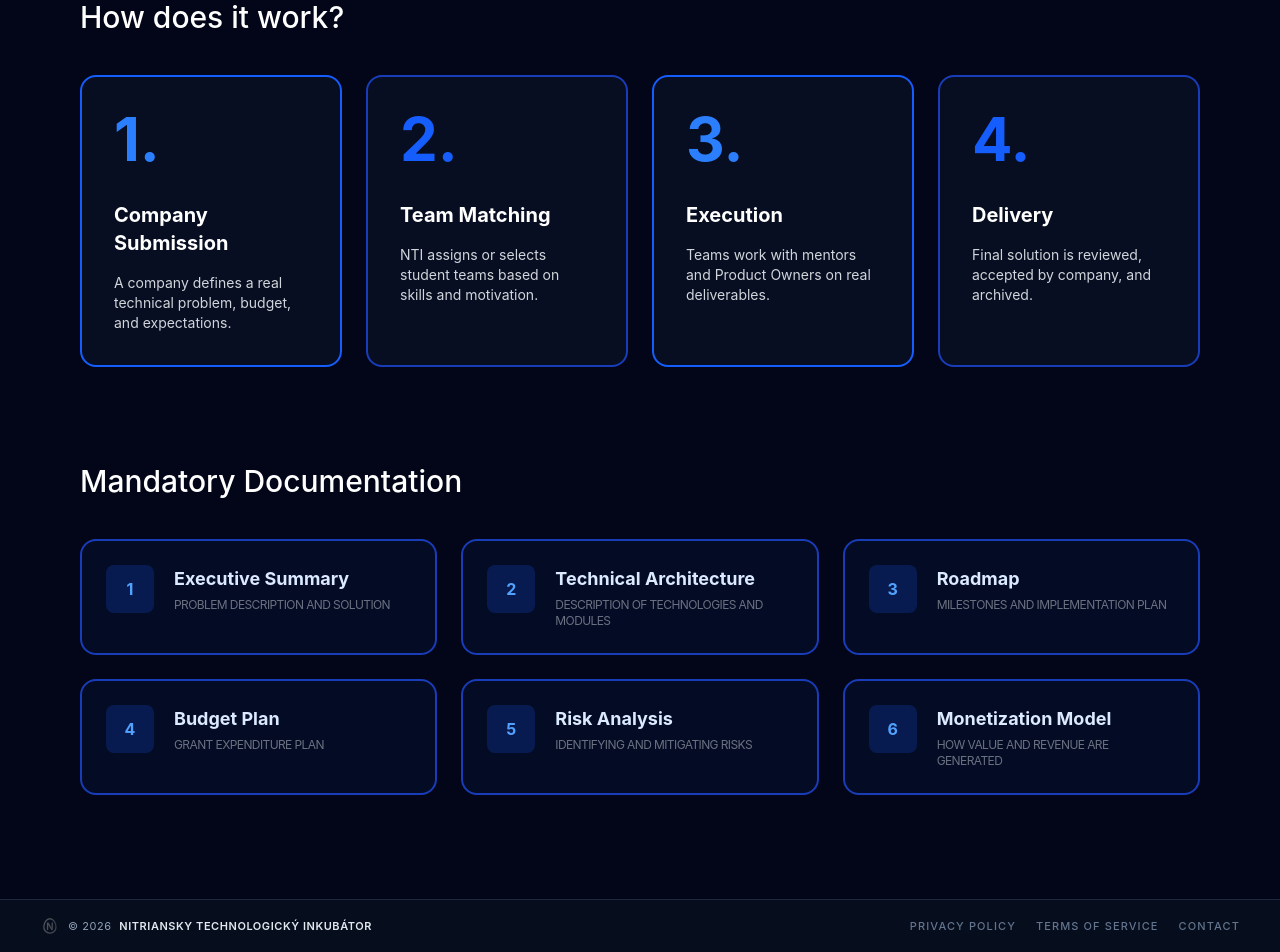
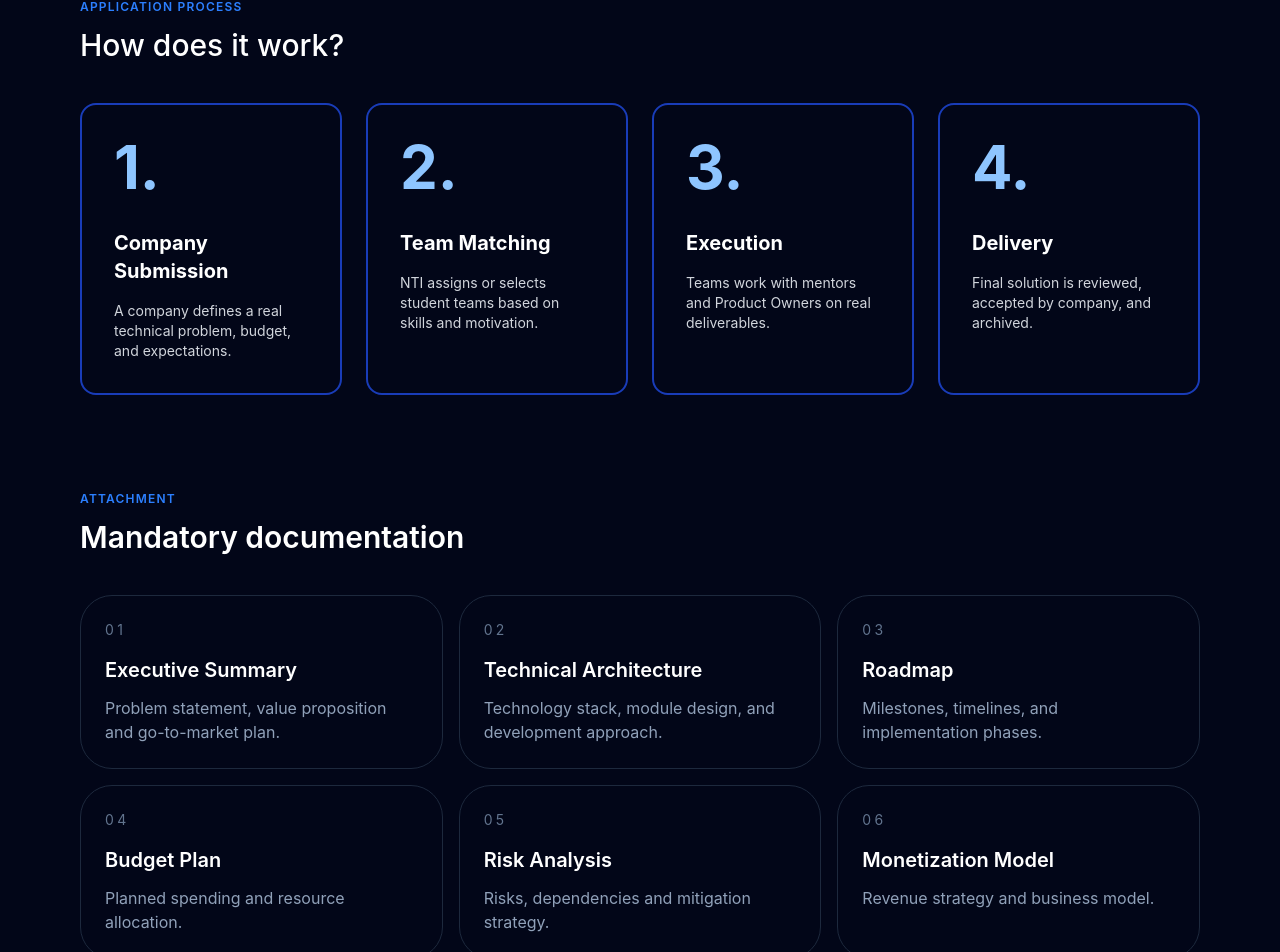
Before and after one commit to sauwin/FE_NTI, a Vue app: page /programs/b in a window 1280 px wide. Shown: the part 617-1569 px from the top of the page. Built offline with nearby package versions, Linux system fonts and the light colour scheme.

Commit message:
Program A, B design changes

```diff
--- /dev/null
+++ b/src/components/Documentation.vue
@@ -0,0 +1,41 @@
+<template>
+  <section>
+    <div class="section-label-light">Attachment</div>
+    <div class="flex flex-col gap-6 lg:flex-row lg:items-end lg:justify-between">
+      <h2 class="text-3xl font-semibold text-white">Mandatory documentation</h2>
+    </div>
+
+    <div class="mt-10 grid gap-4 sm:grid-cols-2 xl:grid-cols-3">
+      <div class="rounded-4xl border border-slate-800 bg-slate-950 p-6">
+        <p class="text-sm uppercase tracking-[0.24em] text-slate-500">01</p>
+        <h3 class="mt-4 text-xl font-semibold text-white">Executive Summary</h3>
+        <p class="mt-3 text-slate-400">Problem statement, value proposition and go-to-market plan.</p>
+      </div>
+      <div class="rounded-4xl border border-slate-800 bg-slate-950 p-6">
+        <p class="text-sm uppercase tracking-[0.24em] text-slate-500">02</p>
+        <h3 class="mt-4 text-xl font-semibold text-white">Technical Architecture</h3>
+        <p class="mt-3 text-slate-400">Technology stack, module design, and development approach.</p>
+      </div>
+      <div class="rounded-4xl border border-slate-800 bg-slate-950 p-6">
+        <p class="text-sm uppercase tracking-[0.24em] text-slate-500">03</p>
+        <h3 class="mt-4 text-xl font-semibold text-white">Roadmap</h3>
+        <p class="mt-3 text-slate-400">Milestones, timelines, and implementation phases.</p>
+      </div>
+      <div class="rounded-4xl border border-slate-800 bg-slate-950 p-6">
+        <p class="text-sm uppercase tracking-[0.24em] text-slate-500">04</p>
+        <h3 class="mt-4 text-xl font-semibold text-white">Budget Plan</h3>
+        <p class="mt-3 text-slate-400">Planned spending and resource allocation.</p>
+      </div>
+      <div class="rounded-4xl border border-slate-800 bg-slate-950 p-6">
+        <p class="text-sm uppercase tracking-[0.24em] text-slate-500">05</p>
+        <h3 class="mt-4 text-xl font-semibold text-white">Risk Analysis</h3>
+        <p class="mt-3 text-slate-400">Risks, dependencies and mitigation strategy.</p>
+      </div>
+      <div class="rounded-4xl border border-slate-800 bg-slate-950 p-6">
+        <p class="text-sm uppercase tracking-[0.24em] text-slate-500">06</p>
+        <h3 class="mt-4 text-xl font-semibold text-white">Monetization Model</h3>
+        <p class="mt-3 text-slate-400">Revenue strategy and business model.</p>
+      </div>
+    </div>
+  </section>
+</template>
--- a/src/views/ProgramA.vue
+++ b/src/views/ProgramA.vue
@@ -1,5 +1,6 @@
 <script setup lang="ts">
 import { useRouter } from 'vue-router'
+import Documentation from '../components/Documentation.vue'
 
 const router = useRouter()
 
@@ -29,25 +30,26 @@ const goToUpload = () => {
     </div>
 
     <section class="justify-left mb-24">
+      <div class="section-label-light">Application process</div>
       <h2 class="text-3xl font-medium mb-10">How does it work?</h2>
       <div class="flex flex-wrap lg:flex-nowrap gap-6">
-        <div class="flex-1 min-w-62 border-2 border-blue-600 rounded-2xl p-8 bg-slate-900/50">
-          <div class="text-6xl font-bold text-blue-500">1.</div>
+        <div class="flex-1 min-w-62 border-2 border-blue-800 rounded-2xl p-8 bg-slate-950">
+          <div class="text-6xl font-bold text-blue-300">1.</div>
           <h3 class="heading-xl">Register Team</h3>
           <div class="text-muted">Create your profile and form a team of at least 3 members to get started.</div>
         </div>
-        <div class="flex-1 min-w-62 border-2 border-blue-800 rounded-2xl p-8 bg-slate-900/50">
-          <div class="text-6xl font-bold text-blue-600">2.</div>
+        <div class="flex-1 min-w-62 border-2 border-blue-800 rounded-2xl p-8 bg-slate-950">
+          <div class="text-6xl font-bold text-blue-300">2.</div>
           <h3 class="heading-xl">Submit Proposal</h3>
           <div class="text-muted">Upload your Roadmap, Executive Summary, and Technical Architecture.</div>
         </div>
-        <div class="flex-1 min-w-62 border-2 border-blue-600 rounded-2xl p-8 bg-slate-900/50">
-          <div class="text-6xl font-bold text-blue-500">3.</div>
+        <div class="flex-1 min-w-62 border-2 border-blue-800 rounded-2xl p-8 bg-slate-950">
+          <div class="text-6xl font-bold text-blue-300">3.</div>
           <h3 class="heading-xl">Evaluation</h3>
           <div class="text-muted">Your application will undergo formal verification and assessment by the commission.</div>
         </div>
-        <div class="flex-1 min-w-62 border-2 border-blue-800 rounded-2xl p-8 bg-slate-900/50">
-          <div class="text-6xl font-bold text-blue-600">4.</div>
+        <div class="flex-1 min-w-62 border-2 border-blue-800 rounded-2xl p-8 bg-slate-950">
+          <div class="text-6xl font-bold text-blue-300">4.</div>
           <h3 class="heading-xl">Incubation</h3>
           <div class="text-muted">Upon approval, receive funding, get assigned a mentor, and start building your product.</div>
         </div>
@@ -55,54 +57,63 @@ const goToUpload = () => {
     </section>
 
     <section class="section-divider">
-      <h2 class="text-3xl font-medium mb-10">What projects are we looking for?</h2>
-      <div class="grid grid-cols-2 md:grid-cols-3 lg:grid-cols-5 gap-4">
-        <div v-for="stack in ['Software Development', 'AI & Data Tech', 'Web Applications', 'Game Development', 'IoT & Embedded']"
-             :key="stack"
-             class="bg-blue-900/10 border-2 border-blue-600 p-4 rounded-xl text-center hover:border-blue-500 transition cursor-default">
-          <span class="text-sm font-medium">{{ stack }}</span>
+      <div class="section-label-light">Mission</div>
+      <h2 class="text-3xl font-semibold mb-10">What we do</h2>
+      <div class="flex flex-wrap lg:flex-nowrap gap-0 border border-slate-800 rounded-2xl overflow-hidden">
+        <div class="flex-1 min-w-52 p-8 border-r border-slate-800 last:border-r-0 bg-yellow-800/5 hover:bg-yellow-400/10 transition">
+          <h3 class="text-base font-semibold text-white mb-3">Software Development</h3>
+        </div>
+        <div class="flex-1 min-w-52 p-8 border-r border-slate-800 last:border-r-0 bg-red-800/5 hover:bg-red-400/10 transition">
+          <h3 class="text-base font-semibold text-white mb-3">AI & Data Tech</h3>
+        </div>
+        <div class="flex-1 min-w-52 p-8 border-r border-slate-800 last:border-r-0 bg-green-800/5 hover:bg-green-400/10 transition">
+          <h3 class="text-base font-semibold text-white mb-3">Web Applications</h3>
+        </div>
+        <div class="flex-1 min-w-52 p-8 border-r border-slate-800 last:border-r-0 bg-blue-800/5 hover:bg-blue-400/10 transition">
+          <h3 class="text-base font-semibold text-white mb-3">Game Development</h3>
+        </div>
+        <div class="flex-1 min-w-52 p-8 border-r border-slate-800 last:border-r-0 bg-yellow-800/5 hover:bg-purple-400/10 transition">
+          <h3 class="text-base font-semibold text-white mb-3">IoT & Embedded</h3>
         </div>
       </div>
     </section>
 
     <section>
-      <h2 class="text-3xl font-medium mb-10">Mandatory Documentation</h2>
-      <div class="grid grid-cols-1 sm:grid-cols-2 lg:grid-cols-3 gap-6">
-        <div
-          class="flex gap-5 p-6 rounded-2xl border-2 bg-blue-900/10 border-blue-800 hover:border-blue-600 transition"
-          v-for="document, index in [
-            {
-              name: 'Executive Summary',
-              description: 'Problem description and solution'
-            },
-            {
-              name: 'Technical Architecture',
-              description: 'Description of Technologies and Modules'
-            },
-            {
-              name: 'Roadmap',
-              description: 'Milestones and Implementation Plan'
-            },
-            {
-              name: 'Budget Plan',
-              description: 'Grant Expenditure Plan'
-            },
-            {
-              name: 'Risk Analysis',
-              description: 'Identifying and Mitigating Risks'
-            },
-            {
-              name: 'Monetization Model',
-              description: 'How value and revenue are generated'
-            },
-          ]"
-          :key="index"
-        >
-          <div class="shrink-0 w-12 h-12 bg-blue-600/20 rounded-lg flex items-center justify-center text-blue-400 font-bold">{{index+1}}</div>
-          <div>
-            <h4 class="font-bold text-lg text-blue-100">{{document["name"]}}</h4>
-            <p class="text-xs text-gray-500 mt-1 uppercase tracking-tighter">{{document["description"]}}</p>
-          </div>
+      <div class="section-label-light">Attachment</div>
+      <div class="flex flex-col gap-6 lg:flex-row lg:items-end lg:justify-between">
+        <h2 class="text-3xl font-semibold text-white">Mandatory documentation</h2>
+      </div>
+
+      <div class="mt-10 grid gap-4 sm:grid-cols-2 xl:grid-cols-3">
+        <div class="rounded-4xl border border-slate-800 bg-slate-950 p-6">
+          <p class="text-sm uppercase tracking-[0.24em] text-slate-500">01</p>
+          <h3 class="mt-4 text-xl font-semibold text-white">Executive Summary</h3>
+          <p class="mt-3 text-slate-400">Problem statement, value proposition and go-to-market plan.</p>
+        </div>
+        <div class="rounded-4xl border border-slate-800 bg-slate-950 p-6">
+          <p class="text-sm uppercase tracking-[0.24em] text-slate-500">02</p>
+          <h3 class="mt-4 text-xl font-semibold text-white">Technical Architecture</h3>
+          <p class="mt-3 text-slate-400">Technology stack, module design, and development approach.</p>
+        </div>
+        <div class="rounded-4xl border border-slate-800 bg-slate-950 p-6">
+          <p class="text-sm uppercase tracking-[0.24em] text-slate-500">03</p>
+          <h3 class="mt-4 text-xl font-semibold text-white">Roadmap</h3>
+          <p class="mt-3 text-slate-400">Milestones, timelines, and implementation phases.</p>
+        </div>
+        <div class="rounded-4xl border border-slate-800 bg-slate-950 p-6">
+          <p class="text-sm uppercase tracking-[0.24em] text-slate-500">04</p>
+          <h3 class="mt-4 text-xl font-semibold text-white">Budget Plan</h3>
+          <p class="mt-3 text-slate-400">Planned spending and resource allocation.</p>
+        </div>
+        <div class="rounded-4xl border border-slate-800 bg-slate-950 p-6">
+          <p class="text-sm uppercase tracking-[0.24em] text-slate-500">05</p>
+          <h3 class="mt-4 text-xl font-semibold text-white">Risk Analysis</h3>
+          <p class="mt-3 text-slate-400">Risks, dependencies and mitigation strategy.</p>
+        </div>
+        <div class="rounded-4xl border border-slate-800 bg-slate-950 p-6">
+          <p class="text-sm uppercase tracking-[0.24em] text-slate-500">06</p>
+          <h3 class="mt-4 text-xl font-semibold text-white">Monetization Model</h3>
+          <p class="mt-3 text-slate-400">Revenue strategy and business model.</p>
         </div>
       </div>
     </section>
--- a/src/views/ProgramB.vue
+++ b/src/views/ProgramB.vue
@@ -1,5 +1,6 @@
 <script setup lang="ts">
 import { useRouter } from 'vue-router'
+import Documentation from '../components/Documentation.vue'
 
 const router = useRouter()
 
@@ -31,25 +32,26 @@ const goToUpload = () => {
     </div>
 
     <section class="justify-left mb-24">
+      <div class="section-label-light">Application process</div>
       <h2 class="text-3xl font-medium mb-10">How does it work?</h2>
       <div class="flex flex-wrap lg:flex-nowrap gap-6">
-        <div class="flex-1 min-w-62 border-2 border-blue-600 rounded-2xl p-8 bg-slate-900/50">
-          <div class="text-6xl font-bold text-blue-500">1.</div>
+        <div class="flex-1 min-w-62 border-2 border-blue-800 rounded-2xl p-8 bg-slate-950">
+          <div class="text-6xl font-bold text-blue-300">1.</div>
           <h3 class="heading-xl">Company Submission</h3>
           <div class="text-muted">A company defines a real technical problem, budget, and expectations.</div>
         </div>
-        <div class="flex-1 min-w-62 border-2 border-blue-800 rounded-2xl p-8 bg-slate-900/50">
-          <div class="text-6xl font-bold text-blue-600">2.</div>
+        <div class="flex-1 min-w-62 border-2 border-blue-800 rounded-2xl p-8 bg-slate-950">
+          <div class="text-6xl font-bold text-blue-300">2.</div>
           <h3 class="heading-xl">Team Matching</h3>
           <div class="text-muted">NTI assigns or selects student teams based on skills and motivation.</div>
         </div>
-        <div class="flex-1 min-w-62 border-2 border-blue-600 rounded-2xl p-8 bg-slate-900/50">
-          <div class="text-6xl font-bold text-blue-500">3.</div>
+        <div class="flex-1 min-w-62 border-2 border-blue-800 rounded-2xl p-8 bg-slate-950">
+          <div class="text-6xl font-bold text-blue-300">3.</div>
           <h3 class="heading-xl">Execution</h3>
           <div class="text-muted">Teams work with mentors and Product Owners on real deliverables.</div>
         </div>
-        <div class="flex-1 min-w-62 border-2 border-blue-800 rounded-2xl p-8 bg-slate-900/50">
-          <div class="text-6xl font-bold text-blue-600">4.</div>
+        <div class="flex-1 min-w-62 border-2 border-blue-800 rounded-2xl p-8 bg-slate-950">
+          <div class="text-6xl font-bold text-blue-300">4.</div>
           <h3 class="heading-xl">Delivery</h3>
           <div class="text-muted">Final solution is reviewed, accepted by company, and archived.</div>
         </div>
@@ -57,43 +59,41 @@ const goToUpload = () => {
     </section>
 
     <section>
-      <h2 class="text-3xl font-medium mb-10">Mandatory Documentation</h2>
-      <div class="grid grid-cols-1 sm:grid-cols-2 lg:grid-cols-3 gap-6">
-        <div
-          class="flex gap-5 p-6 rounded-2xl border-2 bg-blue-900/10 border-blue-800 hover:border-blue-600 transition"
-          v-for="document, index in [
-            {
-              name: 'Executive Summary',
-              description: 'Problem description and solution'
-            },
-            {
-              name: 'Technical Architecture',
-              description: 'Description of Technologies and Modules'
-            },
-            {
-              name: 'Roadmap',
-              description: 'Milestones and Implementation Plan'
-            },
-            {
-              name: 'Budget Plan',
-              description: 'Grant Expenditure Plan'
-            },
-            {
-              name: 'Risk Analysis',
-              description: 'Identifying and Mitigating Risks'
-            },
-            {
-              name: 'Monetization Model',
-              description: 'How value and revenue are generated'
-            },
-          ]"
-          :key="index"
-        >
-          <div class="shrink-0 w-12 h-12 bg-blue-600/20 rounded-lg flex items-center justify-center text-blue-400 font-bold">{{index+1}}</div>
-          <div>
-            <h4 class="font-bold text-lg text-blue-100">{{document["name"]}}</h4>
-            <p class="text-xs text-gray-500 mt-1 uppercase tracking-tighter">{{document["description"]}}</p>
-          </div>
+      <div class="section-label-light">Attachment</div>
+      <div class="flex flex-col gap-6 lg:flex-row lg:items-end lg:justify-between">
+        <h2 class="text-3xl font-semibold text-white">Mandatory documentation</h2>
+      </div>
+
+      <div class="mt-10 grid gap-4 sm:grid-cols-2 xl:grid-cols-3">
+        <div class="rounded-4xl border border-slate-800 bg-slate-950 p-6">
+          <p class="text-sm uppercase tracking-[0.24em] text-slate-500">01</p>
+          <h3 class="mt-4 text-xl font-semibold text-white">Executive Summary</h3>
+          <p class="mt-3 text-slate-400">Problem statement, value proposition and go-to-market plan.</p>
+        </div>
+        <div class="rounded-4xl border border-slate-800 bg-slate-950 p-6">
+          <p class="text-sm uppercase tracking-[0.24em] text-slate-500">02</p>
+          <h3 class="mt-4 text-xl font-semibold text-white">Technical Architecture</h3>
+          <p class="mt-3 text-slate-400">Technology stack, module design, and development approach.</p>
+        </div>
+        <div class="rounded-4xl border border-slate-800 bg-slate-950 p-6">
+          <p class="text-sm uppercase tracking-[0.24em] text-slate-500">03</p>
+          <h3 class="mt-4 text-xl font-semibold text-white">Roadmap</h3>
+          <p class="mt-3 text-slate-400">Milestones, timelines, and implementation phases.</p>
+        </div>
+        <div class="rounded-4xl border border-slate-800 bg-slate-950 p-6">
+          <p class="text-sm uppercase tracking-[0.24em] text-slate-500">04</p>
+          <h3 class="mt-4 text-xl font-semibold text-white">Budget Plan</h3>
+          <p class="mt-3 text-slate-400">Planned spending and resource allocation.</p>
+        </div>
+        <div class="rounded-4xl border border-slate-800 bg-slate-950 p-6">
+          <p class="text-sm uppercase tracking-[0.24em] text-slate-500">05</p>
+          <h3 class="mt-4 text-xl font-semibold text-white">Risk Analysis</h3>
+          <p class="mt-3 text-slate-400">Risks, dependencies and mitigation strategy.</p>
+        </div>
+        <div class="rounded-4xl border border-slate-800 bg-slate-950 p-6">
+          <p class="text-sm uppercase tracking-[0.24em] text-slate-500">06</p>
+          <h3 class="mt-4 text-xl font-semibold text-white">Monetization Model</h3>
+          <p class="mt-3 text-slate-400">Revenue strategy and business model.</p>
         </div>
       </div>
     </section>
```
